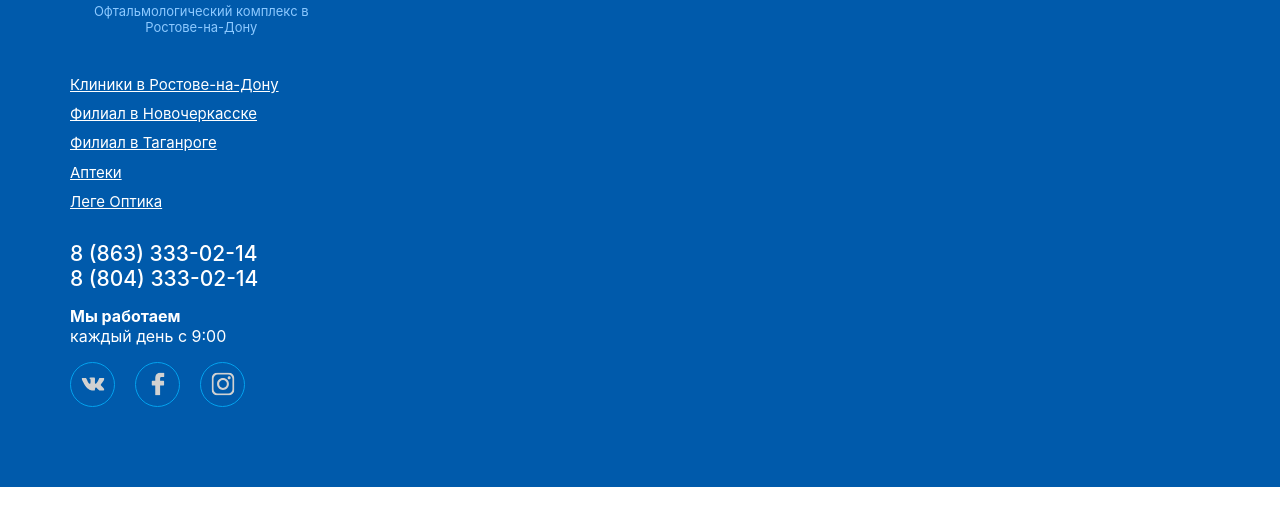
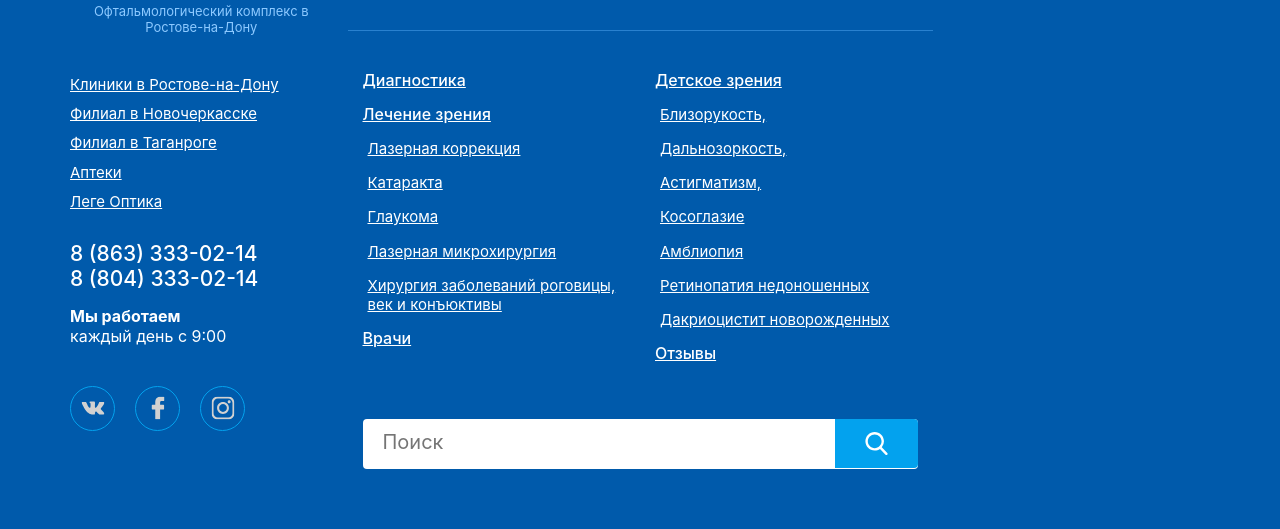
Before and after one commit to artreikan/lege-artis, a website: page index.html in a window 1280 px wide. Shown: the part 4742-5271 px from the top of the page. Before the commit the page ends 5229 px from the top, so only its background shows below. Drawn offline with nearby package versions, Linux system fonts and the light colour scheme.

Commit message:
сверстана средняя часть футера

```diff
--- a/index.html
+++ b/index.html
@@ -747,6 +747,111 @@
 							</li>
 						</ul>
 					</div>
+					<div class="page-footer__mid">
+						<button class="g-btn g-btn--with-icon page-footer__appointment-btn">
+						<span>
+							Записаться на прием
+						</span>
+						</button>
+						<div class="page-footer__services-lists">
+							<ul class="page-footer__services-list">
+								<li class="page-footer__services-item">
+									<a href="#" class="page-footer__services-link">Диагностика</a>
+								</li>
+								<li class="page-footer__services-item">
+									<a href="#" class="page-footer__services-link">Лечение зрения</a>
+									<ul class="page-footer__services-sublist">
+										<li class="page-footer__services-subitem">
+											<a href="#" class="page-footer__services-sublink">
+												Лазерная коррекция
+											</a>
+										</li>
+										<li class="page-footer__services-subitem">
+											<a href="#" class="page-footer__services-sublink">
+												Катаракта
+											</a>
+										</li>
+										<li class="page-footer__services-subitem">
+											<a href="#" class="page-footer__services-sublink">
+												Глаукома
+											</a>
+										</li>
+										<li class="page-footer__services-subitem">
+											<a href="#" class="page-footer__services-sublink">
+												Лазерная микрохирургия
+											</a>
+										</li>
+										<li class="page-footer__services-subitem">
+											<a href="#" class="page-footer__services-sublink">
+												Хирургия заболеваний
+												роговицы, век и конъюктивы
+											</a>
+										</li>
+									</ul>
+								</li>
+								<li class="page-footer__services-item">
+									<a href="#" class="page-footer__services-link">Врачи</a>
+								</li>
+							</ul>
+
+							<ul class="page-footer__services-list">
+								<li class="page-footer__services-item">
+									<a href="#" class="page-footer__services-link">Детское зрения</a>
+									<ul class="page-footer__services-sublist">
+										<li class="page-footer__services-subitem">
+											<a href="#" class="page-footer__services-sublink">
+												Близорукость,
+											</a>
+										</li>
+										<li class="page-footer__services-subitem">
+											<a href="#" class="page-footer__services-sublink">
+												Дальнозоркость,
+											</a>
+										</li>
+										<li class="page-footer__services-subitem">
+											<a href="#" class="page-footer__services-sublink">
+												Астигматизм,
+											</a>
+										</li>
+										<li class="page-footer__services-subitem">
+											<a href="#" class="page-footer__services-sublink">
+												Косоглазие
+											</a>
+										</li>
+										<li class="page-footer__services-subitem">
+											<a href="#" class="page-footer__services-sublink">
+												Амблиопия
+											</a>
+										</li>
+										<li class="page-footer__services-subitem">
+											<a href="#" class="page-footer__services-sublink">
+												Ретинопатия недоношенных
+											</a>
+										</li>
+										<li class="page-footer__services-subitem">
+											<a href="#" class="page-footer__services-sublink">
+												Дакриоцистит новорожденных
+											</a>
+										</li>
+									</ul>
+								</li>
+								<li class="page-footer__services-item">
+									<a href="#" class="page-footer__services-link">Отзывы</a>
+								</li>
+							</ul>
+						</div>
+
+						<form action="https://echo.htmlacademy.ru" class="page-footer__search">
+							<label for="input-search" class="visually-hidden">Поиск</label>
+							<input type="search" name="q" id="input-search" class="page-footer__search-input" placeholder="Поиск"
+							       required>
+							<button class="page-footer__search-btn">
+								<svg>
+									<use xlink:href="dist/img/symbol/sprite.svg#search"></use>
+								</svg>
+							</button>
+						</form>
+					</div>
 				</div>
 			</div>
 		</footer>
--- a/src/scss/blocks/_page-footer.scss
+++ b/src/scss/blocks/_page-footer.scss
@@ -1,5 +1,6 @@
 $aboutCompanyColor: #8cc9ff;
 $socialIconsColor: #d1d1d1;
+$servicesListsBorder: #2981cf;
 
 .page-footer {
   background-color: $primaryColor;
@@ -59,6 +60,10 @@ $socialIconsColor: #d1d1d1;
   }
 }
 
+.page-footer__we-work {
+  margin-bottom: 40px;
+}
+
 .page-footer__socials {
   display: flex;
   flex-wrap: wrap;
@@ -67,7 +72,7 @@ $socialIconsColor: #d1d1d1;
 }
 
 .page-footer__socials-item {
-  margin: 0 10px;
+  margin: 0 10px 10px;
 }
 
 .page-footer__socials-link {
@@ -90,3 +95,78 @@ $socialIconsColor: #d1d1d1;
   height: 23px;
   fill: $socialIconsColor;
 }
+
+.page-footer__mid {
+  @include col(6);
+}
+
+.page-footer__appointment-btn {
+  padding: 20px 30px;
+  display: block;
+  margin: 0 auto 40px;
+}
+
+.page-footer__services-lists {
+  @include row;
+  border-top: 1px solid $servicesListsBorder;
+  padding: 40px 0;
+}
+
+.page-footer__services-list {
+  @include col(6);
+}
+
+.page-footer__services-item:not(:last-child),
+.page-footer__services-subitem {
+  margin-bottom: 15px;
+}
+
+.page-footer__services-link {
+  font-weight: 500;
+}
+
+.page-footer__services-sublist {
+  padding-top: 15px;
+  margin-left: 5px;
+}
+
+.page-footer__services-sublink {
+  font-size: 15px;
+}
+
+.page-footer__search {
+  position: relative;
+}
+
+.page-footer__search-input {
+  width: 100%;
+}
+
+.page-footer__search-btn {
+  position: absolute;
+  right: 0;
+  background-color: $secondaryColor;
+  border: none;
+
+  svg {
+    width: 23px;
+    height: 23px;
+    fill: #fff;
+  }
+}
+
+.page-footer__search-input {
+  padding: 15px 85px 15px 20px;
+  border: none;
+  border-radius: 4px;
+
+  &::placeholder {
+    font-size: 20px;
+  }
+}
+
+.page-footer__search-btn {
+  padding: 13px 30px;
+  border-top-right-radius: 4px;
+  border-bottom-right-radius: 4px;
+}
```
Also changed, not shown: dist/css/style.css.
